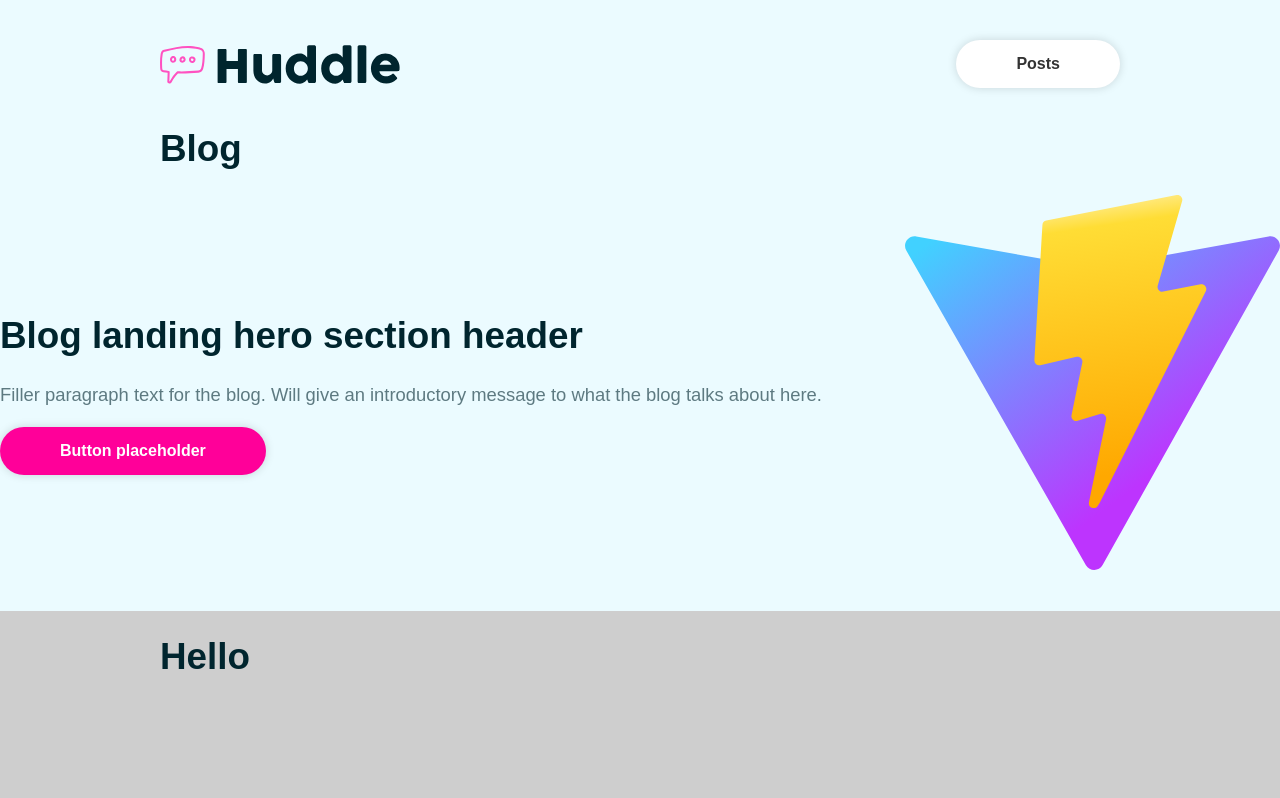
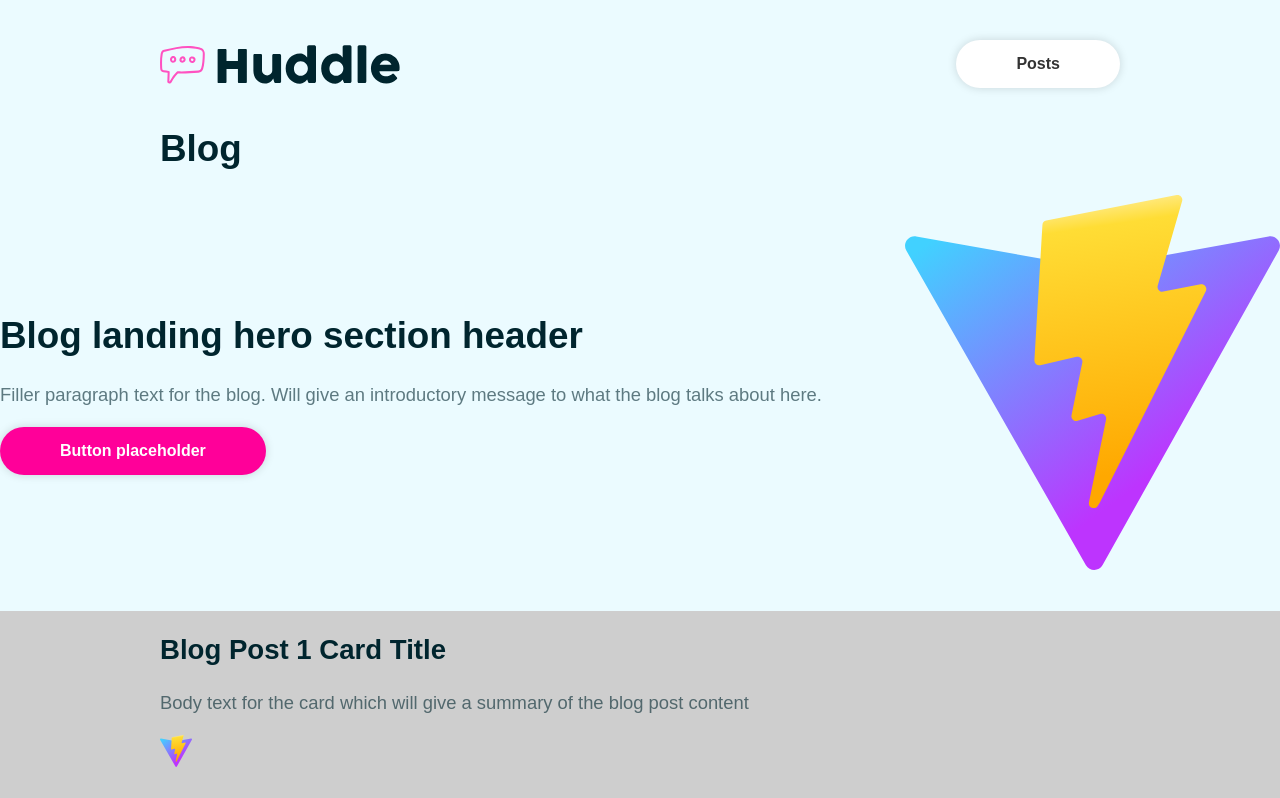
Before and after one commit to gregmjsco/styled-blog, a React (Vite) app in the folder styled-blog/: page / in a window 1280 px wide. Shown: the top 798 px of the page. Built offline with nearby package versions, Linux system fonts and the light colour scheme.

Commit message:
Create Card component from content.js

```diff
--- a/styled-blog/src/App.jsx
+++ b/styled-blog/src/App.jsx
@@ -1,7 +1,9 @@
 import { ThemeProvider } from "styled-components"
 import Header from "./components/Header"
+import Card from "./components/Card"
 import { Container } from "./components/styles/Container.styled"
 import GlobalStyles from "./components/styles/Global"
+import content from "./content"
 
 const theme = {
   colors: {
@@ -23,7 +25,9 @@ function App() {
       <Header />
       <Container>
 
-        <h1>Hello</h1>
+        {content.map((item, index) => (
+          <Card key={index} item={item} />
+        ))}
 
       </Container>
     </>
--- /dev/null
+++ b/styled-blog/src/components/Card.jsx
@@ -0,0 +1,16 @@
+import React from 'react'
+
+export default function Card({item: {id, title, body, image}}) {
+  return (
+    <div>
+        <div>
+            <h2>{title}</h2>
+            <p>{body}</p>
+        </div>
+
+        <div>
+            <img src={`../../public/images/${image}`} alt="" />
+        </div>
+    </div>
+  )
+}
--- /dev/null
+++ b/styled-blog/src/content.js
@@ -0,0 +1,22 @@
+const content = [
+    {
+        id: 1,
+        title: 'Blog Post 1 Card Title',
+        body: 'Body text for the card which will give a summary of the blog post content',
+        image: 'vite.svg',
+    },
+    {
+        id: 2,
+        title: 'Blog Post 2 Card Title',
+        body: 'Body text for the card which will give a summary of the blog post content',
+        image: 'vite.svg',
+    },
+    {
+        id: 3,
+        title: 'Blog Post 3 Card Title',
+        body: 'Body text for the card which will give a summary of the blog post content',
+        image: 'vite.svg',
+    },
+]
+
+export default content
```
